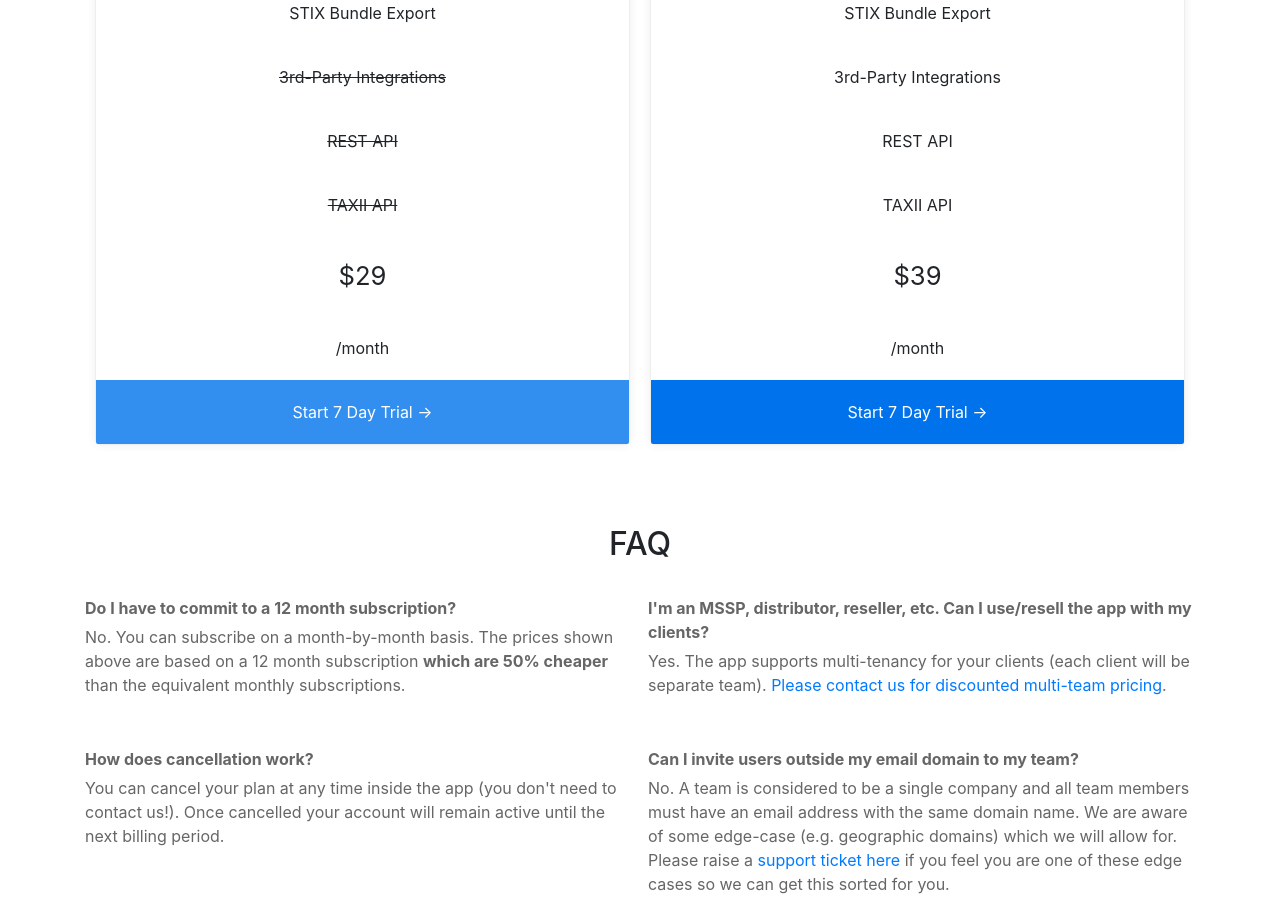
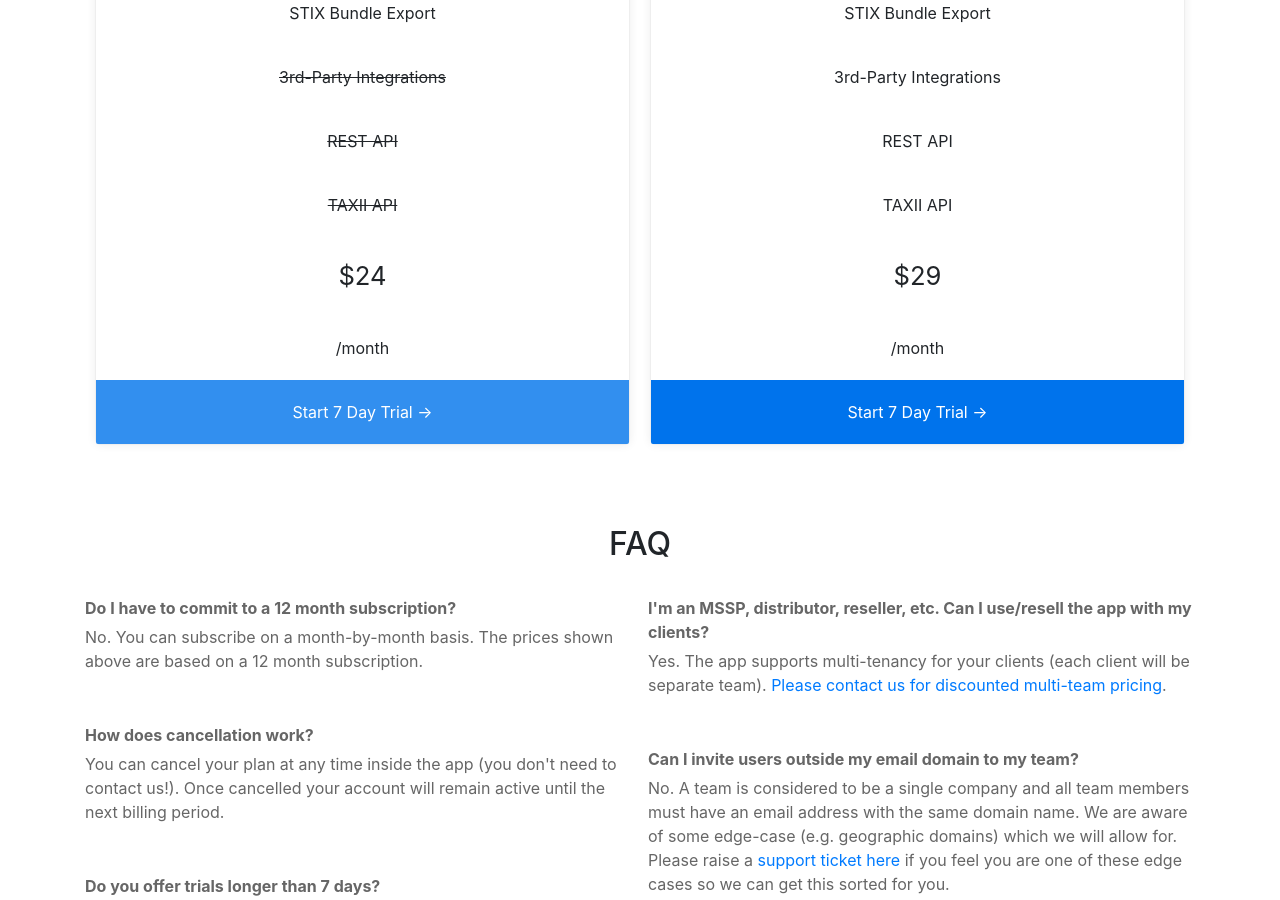
Before and after one commit to muchdogesec/ctibutler-website, a Jekyll site: the page built from pricing/index.html, in a window 1280 px wide and 900 px high, scrolled down 889 px. Built offline with Jekyll 4.4.1, drawn with Linux system fonts in a browser that asks for light colours.

Commit message:
update branding and pricing (#43)

```diff
--- a/_config.yml
+++ b/_config.yml
@@ -14,7 +14,7 @@ show_drafts: false
 
 # Values for the jekyll-seo-tag gem (https://github.com/jekyll/jekyll-seo-tag)
 logo: assets/images/icons/siteicon.png
-description: The CTI Search Engine. The most important cyber threat intelligence knowledgebases accessible in a single platform.
+description: CTI Context for AI Agents. The most important cyber threat intelligence knowledgebases accessible in a single platform.
 author:
   name: dogesec
 twitter:
--- a/pricing/index.html
+++ b/pricing/index.html
@@ -30,7 +30,7 @@ pricing_table:
         highlight: false
       - text: <del>TAXII API</del>
         highlight: false
-      - text: $29
+      - text: $24
         highlight: true
       - text: /month
         highlight: false
@@ -60,7 +60,7 @@ pricing_table:
         highlight: false
       - text: TAXII API
         highlight: false
-      - text: $39
+      - text: $29
         highlight: true
       - text: /month
         highlight: false
@@ -71,7 +71,7 @@ pricing_table:
 faq:
 
   - question: Do I have to commit to a 12 month subscription?
-    answer: No. You can subscribe on a month-by-month basis. The prices shown above are based on a 12 month subscription <strong>which are 50% cheaper</strong> than the equivalent monthly subscriptions.
+    answer: No. You can subscribe on a month-by-month basis. The prices shown above are based on a 12 month subscription.
   - question: How does cancellation work?
     answer: You can cancel your plan at any time inside the app (you don't need to contact us!). Once cancelled your account will remain active until the next billing period.
   - question: Do you offer trials longer than 7 days?
```
Also changed, not shown: index.html (+6 -6 lines).
